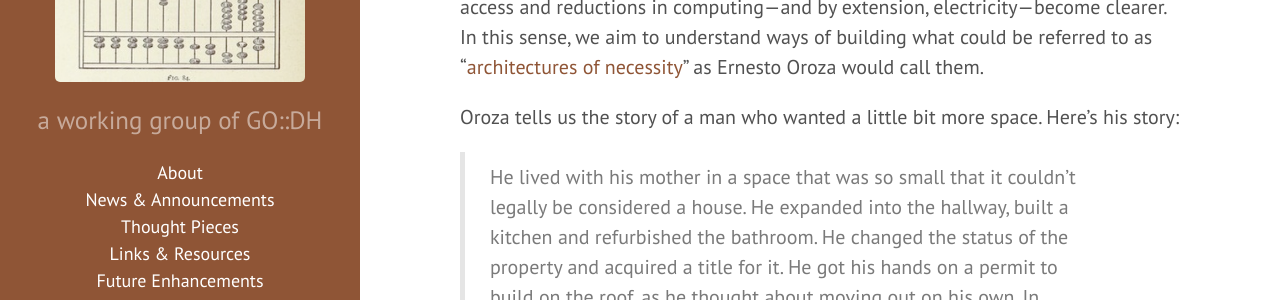
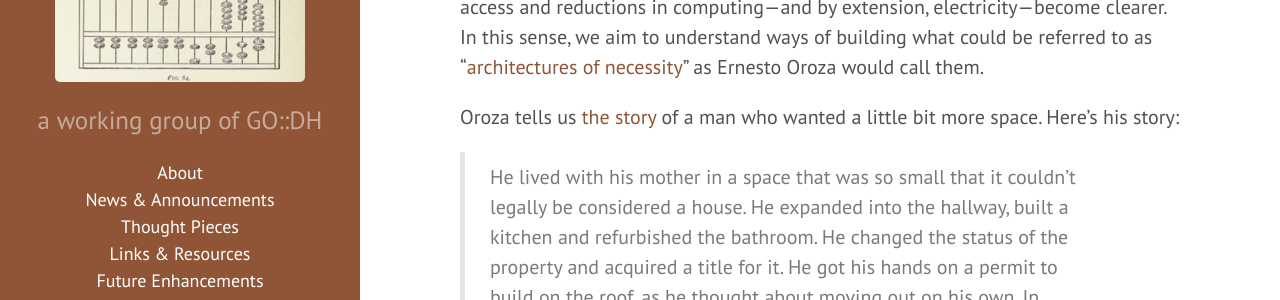
Before and after one commit to go-dh/mincomp, a Jekyll site: the page built from _posts/2015-05-21-user-vs-learner.markdown, in a window 1280 px wide and 900 px high, scrolled down 572 px. Shown: the part 156-456 px from the top of the window. Built offline with Jekyll 4.4.1, drawn with Linux system fonts in a browser that asks for light colours; some of the changed lines change nothing that is shown.

Commit message:
added some missing links

```diff
--- a/_posts/2015-05-21-user-vs-learner.markdown
+++ b/_posts/2015-05-21-user-vs-learner.markdown
@@ -12,7 +12,7 @@ On a user interface, on the other hand, eliminating clutter (unnecessary buttons
 
 We prefer to (not) define minimal computing around the question "What do we need?" If we do so, our orientations vis-a-vis ease of use, ease of creation, increased access and reductions in computing—and by extension, electricity—become clearer. In this sense, we aim to understand ways of building what could be referred to as "[architectures of necessity](http://architectureofnecessity.com/)" as Ernesto Oroza would call them.
 
-Oroza tells us the story of a man who wanted a little bit more space. Here's his story:
+Oroza tells us [the story](http://architectureofnecessity.com/about/) of a man who wanted a little bit more space. Here's his story:
 
 >He lived with his mother in a space that was so small that it couldn’t legally be considered a house. He expanded into the hallway, built a kitchen and refurbished the bathroom. He changed the status of the property and acquired a title for it. He got his hands on a permit to build on the roof, as he thought about moving out on his own. In order to do this he had to build an exterior stairway. He set to work on the structure indoors and started the paperwork to divide the property. The appearance of an exterior stairway before the process of dividing the house was finished could be considered a violation, and he could be fined or even lose all property rights to the house he had built.
 >
```
